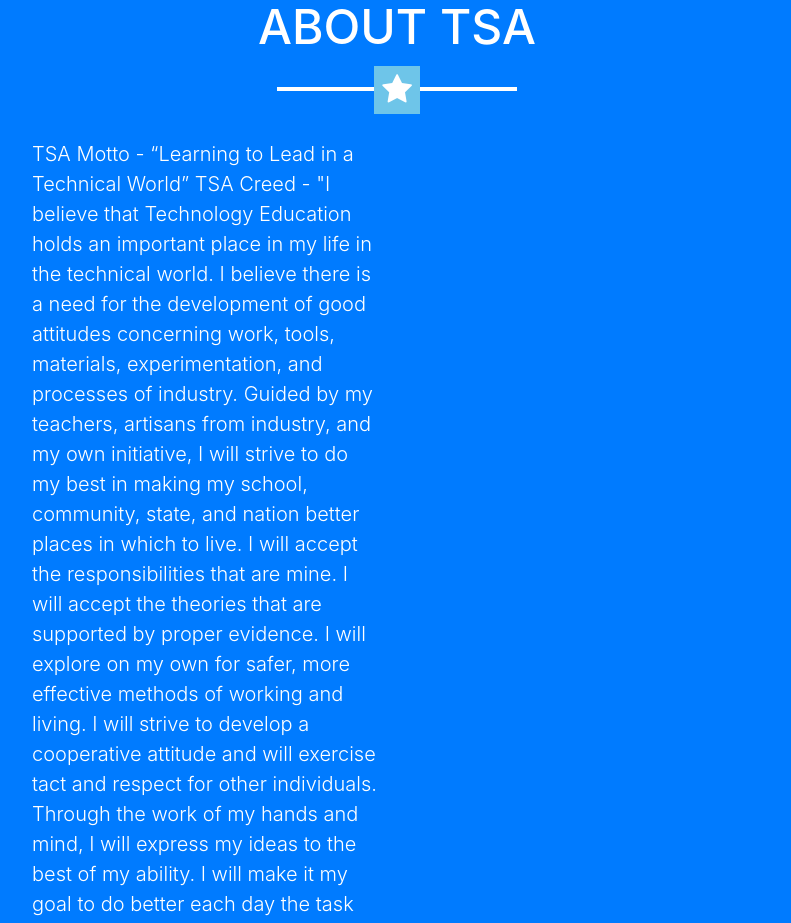
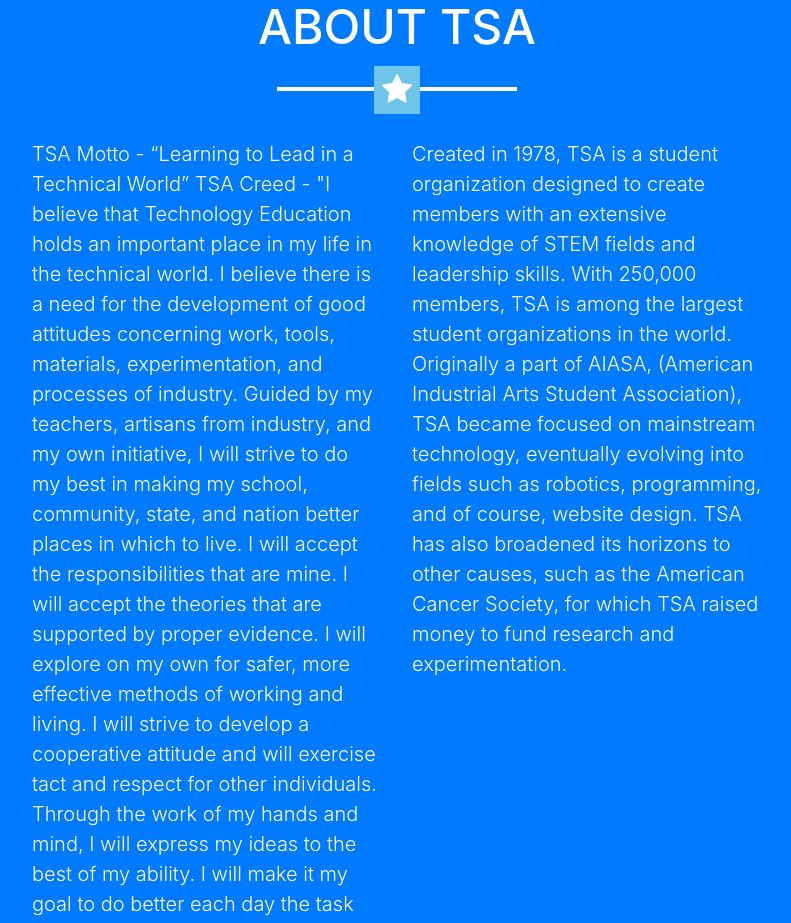
Before and after one commit to KRagula/TSAWebmaster, a website with bundled scripts: page index-tsa.html in a window 1280 px wide. Shown: the part 1840-2763 px from the top of the page, without its empty margins (243-1034 px from the left). Built offline with nearby package versions, Linux system fonts and the light colour scheme.

Commit message:
Update index-tsa.html

```diff
--- a/index-tsa.html
+++ b/index-tsa.html
@@ -144,7 +144,7 @@
             <p class="lead">TSA Motto - “Learning to Lead in a Technical World” TSA Creed - "I believe that Technology Education holds an important place in my life in the technical world. I believe there is a need for the development of good attitudes concerning work, tools, materials, experimentation, and processes of industry. Guided by my teachers, artisans from industry, and my own initiative, I will strive to do my best in making my school, community, state, and nation better places in which to live. I will accept the responsibilities that are mine. I will accept the theories that are supported by proper evidence. I will explore on my own for safer, more effective methods of working and living. I will strive to develop a cooperative attitude and will exercise tact and respect for other individuals. Through the work of my hands and mind, I will express my ideas to the best of my ability. I will make it my goal to do better each day the task before me, and to be steadfast in my belief in my God, and my fellow Americans."</p>
           </div>
           <div class="col-lg-4 mr-auto">
-            <p class="lead">  </p>
+            <p class="lead"> Created in 1978, TSA is a student organization designed to create members with an extensive knowledge of STEM fields and leadership skills.  With 250,000 members, TSA is among the largest student organizations in the world.  Originally a part of AIASA, (American Industrial Arts Student Association), TSA became focused on mainstream technology, eventually evolving into fields such as robotics, programming, and of course, website design.  TSA has also broadened its horizons to other causes, such as the American Cancer Society, for which TSA raised money to fund research and experimentation. </p>
           </div>
         </div>
         <div class="text-center mt-4">
```
